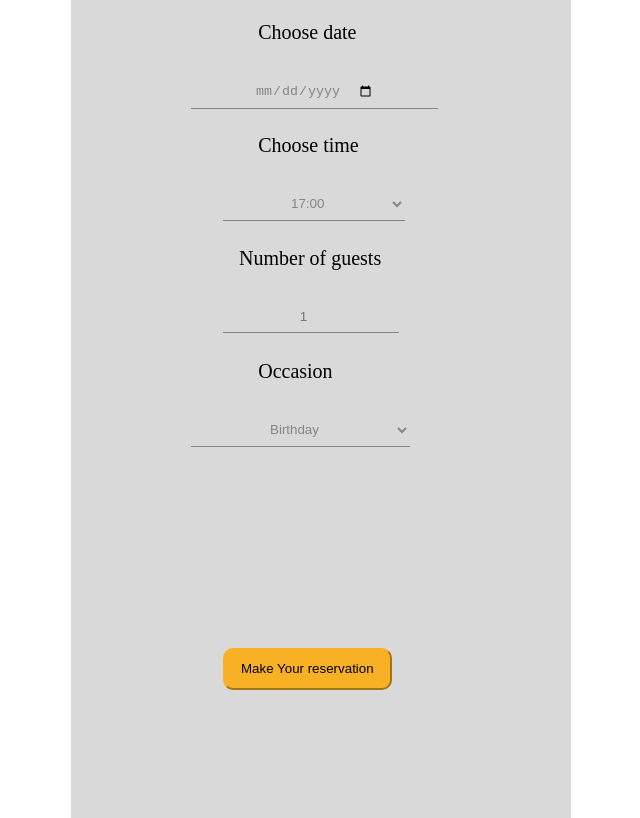
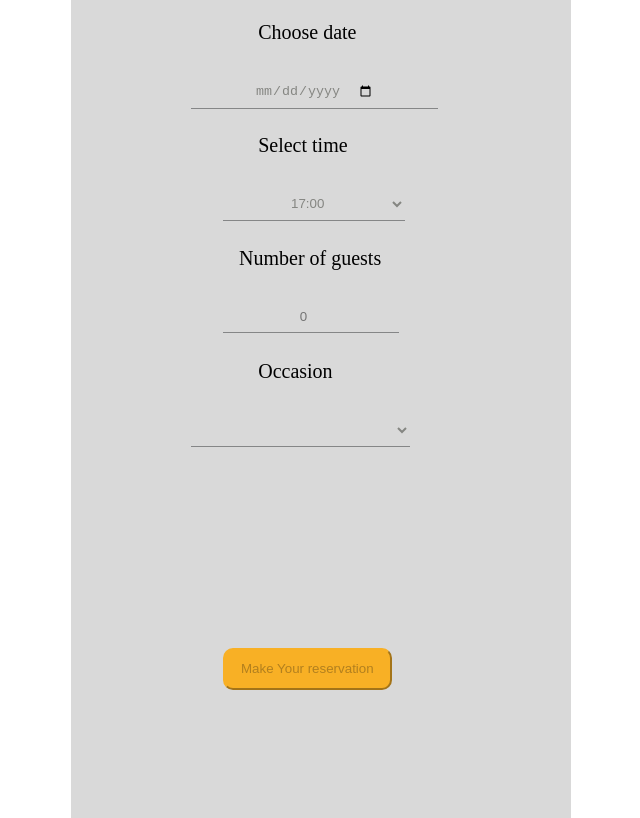
Before and after one commit to migi1994/Thelittlelemonproject, a React (Create React App) app: page /bookingPage in a window 1280 px wide. Shown: the part 1020-1838 px from the top of the page, without its empty margins (361-1001 px from the left). Built offline with nearby package versions, Linux system fonts and the light colour scheme.

Commit message:
new code added

```diff
--- a/src/Component/BookForm.js
+++ b/src/Component/BookForm.js
@@ -1,34 +1,41 @@
 import React, { useEffect } from 'react'
 import { useState } from 'react'
 import restaurant from './images/restaurant.jpg'
-import ConfirmedBooking from './confirmedBooking'
-import { useNavigate } from 'react-router-dom'
-import confirmedBooking from './confirmedBooking'
+ import ConfirmedBooking from './confirmedBooking'
+import { MemoryRouter, useNavigate } from 'react-router-dom'
+import { Routes,Route } from 'react-router-dom'
+
 
 function BookForm(props) {
 
-   const navigate = useNavigate()
+
     const [date  , setDate]=useState()
     const [time  , setTime]=useState("")
     const [guests  , setGuests]=useState("")
     const [occasion  , setOccation]=useState("")
+
      const [formData , setFormData] = useState({
       date : "",
       time:"",
       guests:"",
-      occasion:""
+      occasion:"",
+
+
    })
 
 
+   const navigate = useNavigate()
 
+   const isDisabled=Number(guests)< 1
 
 
           const  submitHandler=(e)=>{
 
                 e.preventDefault()
                  const{date:value}=e.target;
-               setFormData({...formData,[date]:value});
-                navigate('/ConfirmedBooking',{ state:  {
+               setFormData({...formData,[date]:value });
+
+                navigate('/confirmedBooking',{ state:  {
 
                    date,
                    time,
@@ -38,10 +45,10 @@ function BookForm(props) {
                 }
 
                   )
+              }
 
-                console.log("clicked")
 
-          }
+
 
 
 //     const  submitHandler=(event)=>{
@@ -174,25 +181,28 @@ const button={
 const reservetable={
   position:"absolute",
   fontFamily:"Merkazi",
+  marginLeft:"34rem",
+   marginTop:"23rem",
+   overflow:"hidden",
+   textOverflow:"ellipsis",
+   whiteSpace:"nowrap",
 
-   marginLeft:"34rem",
-   marginTop:"23rem"
 
 }
-   const avilablet={
+  //  const avilablet={
 
-         marginLeft:"-3rem",
-         paddingTop:"1rem",
-         border:"2px solid red",
-         listStyle:"none",
-         padding:"8rem 9rem",
-         backgroundColor:"#F8B025"
-   }
- const  ulContainer={
-       display:"flex",
-       justifyContent:"center",
+  //        marginLeft:"-3rem",
+  //        paddingTop:"1rem",
+  //        border:"2px solid red",
+  //        listStyle:"none",
+  //        padding:"8rem 9rem",
+  //        backgroundColor:"#F8B025"
+  //  }
+//  const  ulContainer={
+//        display:"flex",
+//        justifyContent:"center",
 
- }
+//  }
 
 return (
   <>
@@ -225,13 +235,16 @@ return (
    type="date" id="res-date"
    style={dateinput}
    onChange={e=>setDate(e.target.value)}
+    required
 />
 
 
 
 
-  <label style={choosetime}>Choose time</label>
+  <label
+  htmlFor="res-time"style={choosetime}>Select time</label>
  <select id="res-time"
+
  style={timeinput}
  value={time}
  onChange={e=>setTime(e.target.value)}>
@@ -242,22 +255,28 @@ return (
 
 
  <label
+  htmlFor="guests"
  style={Numberguest}>Number of guests</label>
  <input
  type="number"
- placeholder="1"
- min="1" max="10"
+ placeholder="0"
+   min="1" max="10"
   id="guests"
   style={Numberinput}
   value={guests}
-  onChange={e=>setGuests(e.target.value)}/>
- <label style={Occasion}>Occasion</label>
+  onChange={e=>setGuests(e.target.value)}
+
+  required/>
+ <label
+  htmlFor="occasion"style={Occasion}>Occasion</label>
  <select
  id="occasion"
  style={Occasionselect}
  value={occasion}
   onChange={e=>setOccation(e.target.value)}
+  required
   >
+    <option disabled></option>
     <option>Birthday</option>
     <option>Anniversary</option>
  </select>
@@ -267,8 +286,8 @@ return (
 
 
 
-   <button style={button}
-   onClick={(()=>props.dispatch({type:"update"}))} >Make Your reservation</button>
+   <button style={button} type="name"  aria-label="On Click"
+   onClick={(()=>props.dispatch({type:"update"}))} disabled={isDisabled}>Make Your reservation</button>
 
 
   {/* <span  type="submit"
@@ -281,7 +300,10 @@ return (
   </div>
 
 
-    {/* <ConfirmedBooking  /> */}
+  <Routes>
+         <Route path='confirmedBooking' element={<ConfirmedBooking/>}/>
+
+    </Routes>
 
 
   </>
--- a/src/Component/BookingPage.js
+++ b/src/Component/BookingPage.js
@@ -1,10 +1,10 @@
 
 import BookForm from './BookForm'
-import { useState } from 'react'
+import { useState , } from 'react'
 
 import ConfirmedBooking from './confirmedBooking';
 import React from 'react'
-import { Routes,Route } from 'react-router-dom';
+import { Routes,Route, MemoryRouter,  } from 'react-router-dom';
 
 function BookingPage(props) {
 
@@ -24,10 +24,7 @@ function BookingPage(props) {
          initializeTimes={props.initializeTimes}
          dispatch={props.dispatch} />
 
-    <Routes>
-         <Route path='confirmedBooking' element={<ConfirmedBooking/>}/>
 
-    </Routes>
 
 
         </div>
--- a/src/Component/Specials.js
+++ b/src/Component/Specials.js
@@ -203,7 +203,7 @@ function Specials() {
 
       <div className ="specials_card1" >
 
-        <img src={greekSalad} style={card1img1}/>
+        <img src={greekSalad} alt ="greekSalad"style={card1img1}/>
 
         <h4 style={card1h4}>Greek salad</h4>
           <h6 style={card1h6}>$12.99</h6>
@@ -213,13 +213,13 @@ function Specials() {
 
               </p>
       <h5 style={card1h5}>Order a delivery</h5>
-            <img src={deliveryguy} style={card1img2}/>
+            <img src={deliveryguy} alt="deliveryguy" style={card1img2}/>
             </div>
 
             <div className ="specials_card2" >
-            <img src={card1img} style={card2img1}/>
+            <img src={card1img} alt ="bruchetta"   style={card2img1}/>
 
-       <h4 style={card2h4}>Greek salad</h4>
+       <h4 style={card2h4}>bruchetta</h4>
          <h6 style={card2h6}>$5.99</h6>
             <p style={card2p}>Lorem ipsum dolor sit amet,<br/>
                consectetur adipiscing elit,<br/>
@@ -227,12 +227,12 @@ function Specials() {
 
              </p>
      <h5 style={card2h5}>Order a delivery</h5>
-           <img src={deliveryguy} style={card2img2}/>
+           <img src={deliveryguy} alt="deliveryguy" style={card2img2}/>
            </div>
        <div className ="specials_card3" >
-       <img src={Lemondessert} style={card3img1}/>
+       <img src={Lemondessert} alt="Lemondessert" style={card3img1}/>
 
-       <h4 style={card3h4}>Greek salad</h4>
+       <h4 style={card3h4}>lemon dessert</h4>
          <h6 style={card3h6}>$5.00</h6>
             <p style={card3p}>Lorem ipsum dolor sit amet,<br/>
                consectetur adipiscing elit,<br/>
@@ -240,7 +240,7 @@ function Specials() {
 
              </p>
      <h5 style={card3h5}>Order a delivery</h5>
-           <img src={deliveryguy} style={card3img2}/>
+           <img src={deliveryguy} alt="deliveryguy" style={card3img2}/>
            </div>
 
           </div>
```
Also changed, not shown: 2 other files (tests, documents, lock files or other folders).
